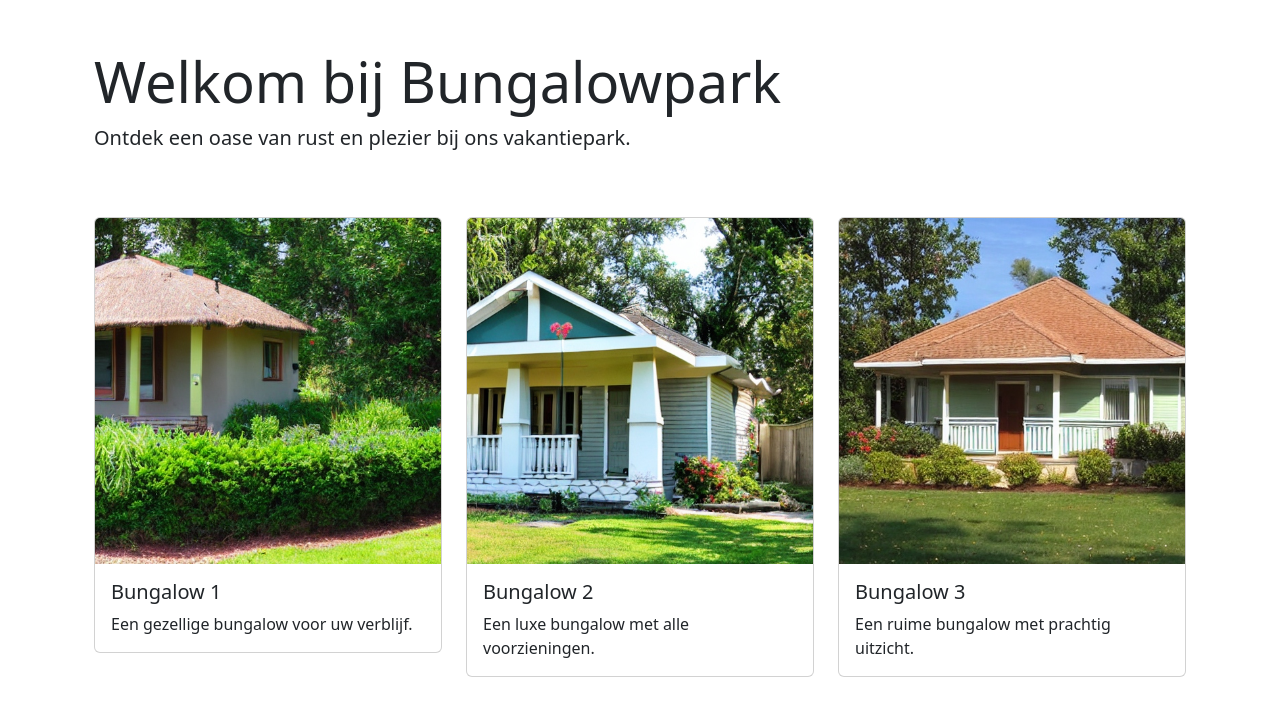
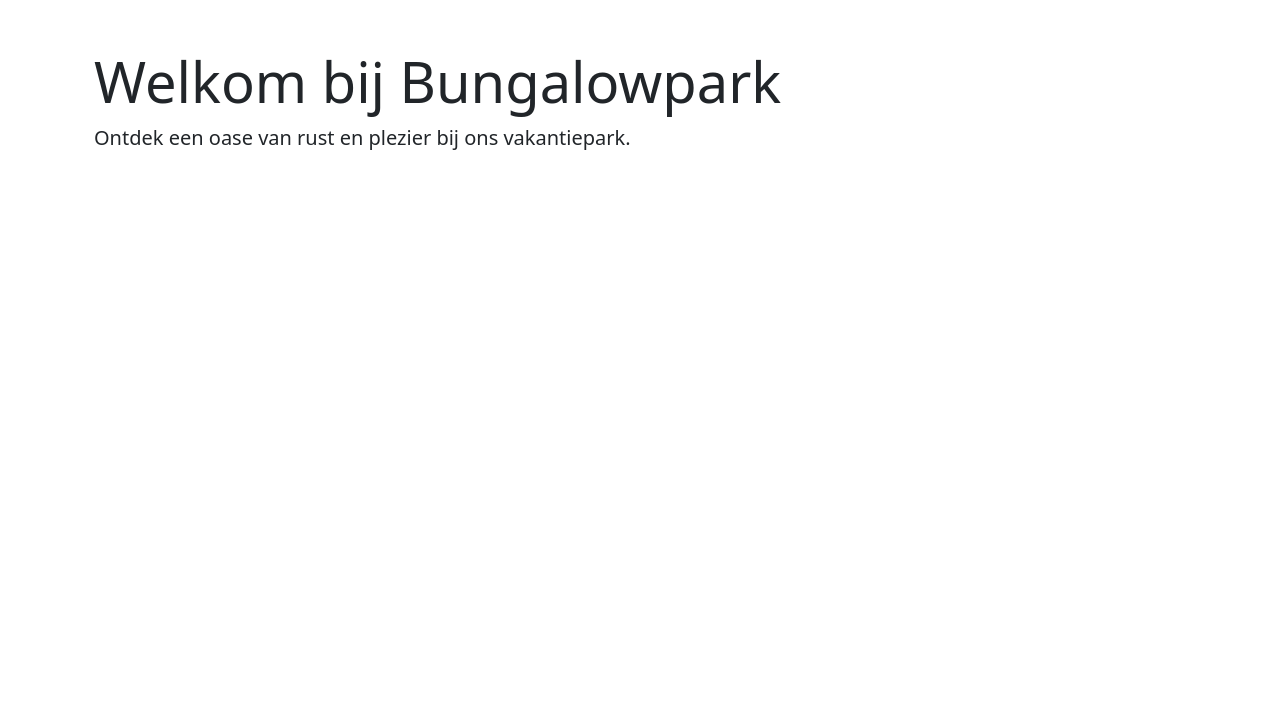
Before and after one commit to niekKq/webtechnew, a Flask app: page / in a window 1280 px wide. Shown: the part 60-776 px from the top of the page. Run offline with Flask 3, Linux system fonts and the light colour scheme.

Commit message:
chore: Remove image field from BungalowForm and related templates

```diff
--- a/webapp/main/forms.py
+++ b/webapp/main/forms.py
@@ -43,5 +43,4 @@ class BungalowForm(FlaskForm):
     content = StringField('Content', validators=[DataRequired()])
     bungalow_type = StringField('Type', validators=[DataRequired()])
     weekprice = StringField('Prijs per week', validators=[DataRequired()])
-    image = FileField('Afbeelding', validators=[DataRequired()])
     submit = SubmitField('Opslaan')
--- a/webapp/main/templates/add_bungalow.html
+++ b/webapp/main/templates/add_bungalow.html
@@ -40,12 +40,6 @@
                     {{ form.weekprice(class="form-control", id="weekprice", placeholder="Voer de prijs per week in") }}
                 </div>
             </div>
-            <div class="row mb-3">
-                <label for="image" class="col-sm-2 col-form-label-md">Afbeelding:</label>
-                <div class="col-sm-10">
-                    {{ form.image(class="form-control", id="image") }}
-                </div>
-            </div>
             <div class="row">
                 <div class="col-sm-10 offset-sm-2">
                     {{ form.submit(class="btn btn-primary") }}
--- a/webapp/main/templates/admin.html
+++ b/webapp/main/templates/admin.html
@@ -15,8 +15,10 @@
 <a href="/admin/add_bungalow">
   <button class="btn btn-primary">Voeg bungalow toe</button>
 </a>
+<br>
+<br>
 <a href="/admin/edit_bungalow">
-  <button class="btn btn-primary">Pas een bungalow</button>
+  <button class="btn btn-primary">Pas een bungalow aan</button>
 </a>
 
   {% else %}
--- a/webapp/main/templates/home.html
+++ b/webapp/main/templates/home.html
@@ -15,34 +15,5 @@
         Accountgegevens zijn succesvol bijgewerkt!
     </div>
     {% endif %}
-    <div class="row">
-        <div class="col-md-4 mb-4">
-            <div class="card">
-                <img src="../static/img/images/bungalow1.jpg" class="card-img-top" alt="Bungalow 1">
-                <div class="card-body">
-                    <h5 class="card-title">Bungalow 1</h5>
-                    <p class="card-text">Een gezellige bungalow voor uw verblijf.</p>
-                </div>
-            </div>
-        </div>
-        <div class="col-md-4 mb-4">
-            <div class="card">
-                <img src="../static/img/images/bungalow2.jpg" class="card-img-top" alt="Bungalow 2">
-                <div class="card-body">
-                    <h5 class="card-title">Bungalow 2</h5>
-                    <p class="card-text">Een luxe bungalow met alle voorzieningen.</p>
-                </div>
-            </div>
-        </div>
-        <div class="col-md-4 mb-4">
-            <div class="card">
-                <img src="../static/img/images/bungalow3.jpg" class="card-img-top" alt="Bungalow 3">
-                <div class="card-body">
-                    <h5 class="card-title">Bungalow 3</h5>
-                    <p class="card-text">Een ruime bungalow met prachtig uitzicht.</p>
-                </div>
-            </div>
-        </div>
-    </div>
 </div>
 {% endblock %}
--- a/webapp/main/views.py
+++ b/webapp/main/views.py
@@ -117,7 +117,26 @@ def add_bungalow():
     return render_template("add_bungalow.html", form=form)
 
 @main.route("/admin/edit_bungalow", methods=["GET", "POST"])
-def edit_bungalow():
+def edit_view():
     bungalows = Bungalow.query.all()
     print("Bungalows gevonden:", bungalows)
     return render_template("edit_bungalow.html", bungalows=bungalows)
+
+@main.route("/admin/edit/<int:bungalow_id>", methods=["GET", "POST"])
+def edit_bungalow(bungalow_id):
+    bungalow = Bungalow.query.get_or_404(bungalow_id)
+    form = BungalowForm(obj=bungalow)
+    if form.validate_on_submit():
+        form.populate_obj(bungalow)  # Vul het bungalow object met de gegevens uit het formulier
+        db.session.commit()  # Bevestig de wijzigingen aan de database
+        flash("Bungalow succesvol bijgewerkt!", "success")
+        return redirect(url_for("main.admin"))  # Stuur de gebruiker terug naar de admin pagina
+    return render_template("edit.html", form=form)
+
+@main.route("/admin/delete/<int:bungalow_id>", methods=["GET", "POST"])
+def delete_bungalow(bungalow_id):
+    bungalow = Bungalow.query.get_or_404(bungalow_id)
+    db.session.delete(bungalow)
+    db.session.commit()
+    flash("Bungalow succesvol verwijderd!", "success")
+    return redirect(url_for("main.admin"))
--- a/webapp/models.py
+++ b/webapp/models.py
@@ -36,8 +36,6 @@ class Bungalow(db.Model):
     content = db.Column(db.Text, nullable=False)
     bungalow_type = db.Column(db.Integer, nullable=False)
     weekprice = db.Column(db.Integer, nullable=False)
-    image_filename = db.Column(db.String(255), nullable=True)
-    image_url = db.Column(db.String(255), nullable=True)
 
     def __repr__(self):
         return f"Bungalow('{self.name}', '{self.bungalow_type}', '{self.weekprice}')"
```
Also changed, not shown: webapp/main/templates/edit.html (+25 -28 lines), webapp/main/templates/edit_bungalow.html (+32 -14 lines), instance/database.db.
